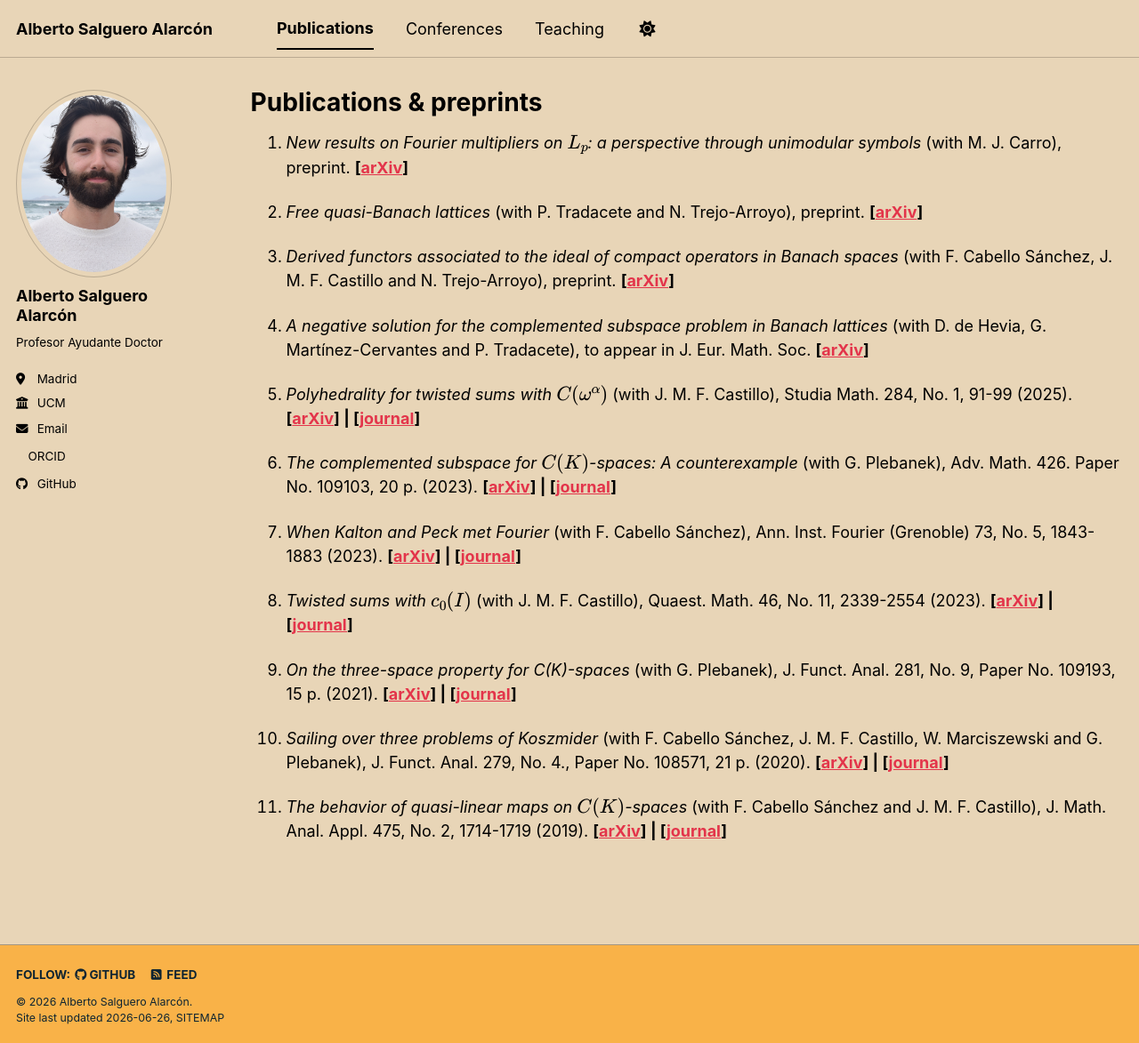
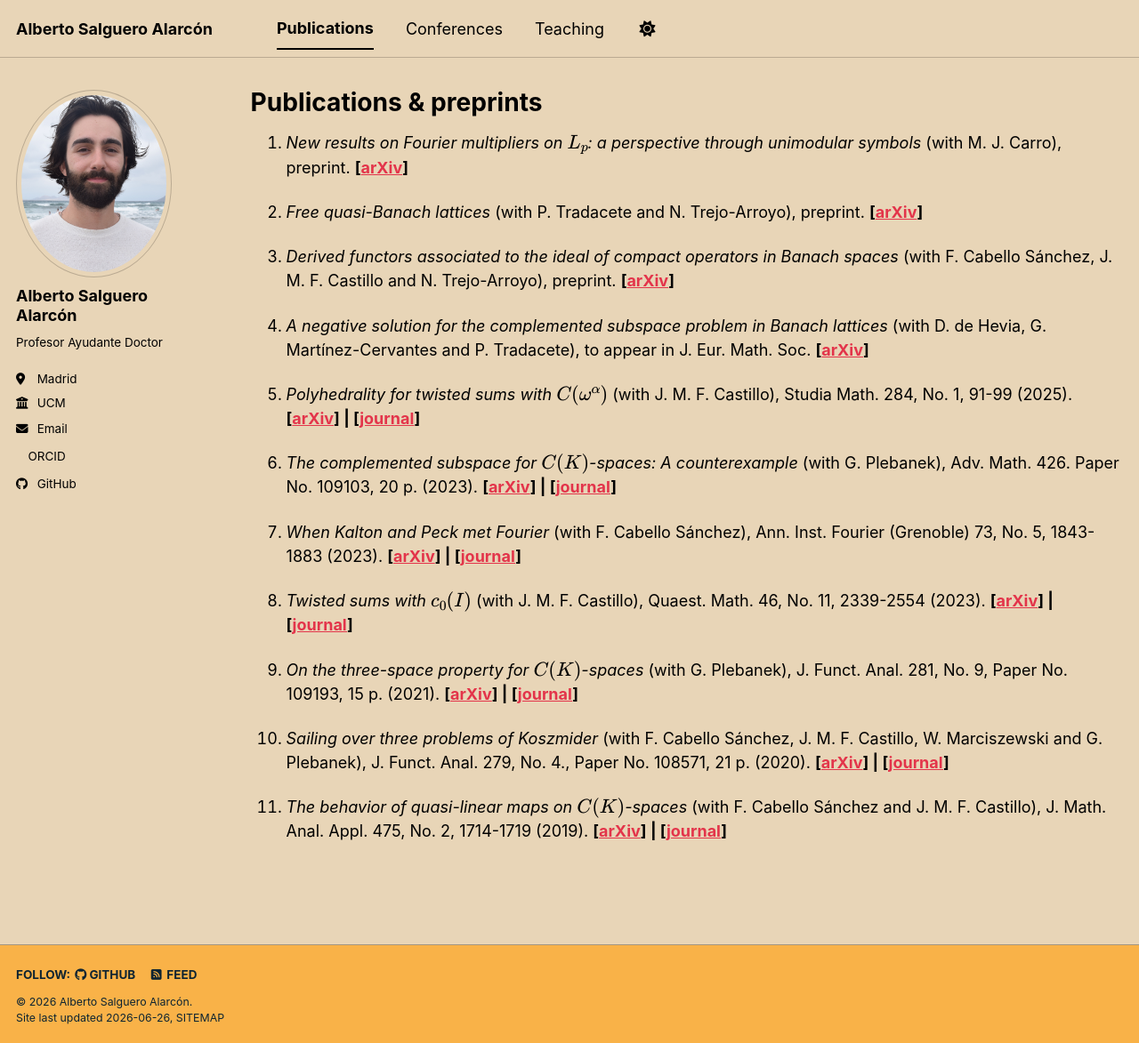
Before and after one commit to salgueroalarcon/salgueroalarcon.github.io, a Jekyll site: the page built from _pages/publications.md, in a window 1280 px wide and 1173 px high. Shown: the whole window at 89% size. Built offline with Jekyll 4.4.1, drawn with Linux system fonts in a browser that asks for light colours; a style sheet for code colours, icons or effects is not loaded.

```diff
--- a/_pages/publications.md
+++ b/_pages/publications.md
@@ -37,7 +37,7 @@ author_profile: true
 
 8. *Twisted sums with $c_0(I)$* (with J. M. F. Castillo), Quaest. Math. 46, No. 11, 2339-2554 (2023). **[<a href="https://arxiv.org/abs/2204.01704" target="_blank">arXiv</a>] \| [<a href="https://www.tandfonline.com/doi/abs/10.2989/16073606.2022.2146546" target="_blank">journal</a>]**
 
-9. *On the three-space property for C(K)-spaces* (with G. Plebanek), J. Funct. Anal. 281, No. 9, Paper No. 109193, 15 p. (2021). **[<a href="https://arxiv.org/abs/2602.17485" target="_blank">arXiv</a>] \| [<a href="https://www.sciencedirect.com/science/article/pii/S0022123621002755" target="_blank">journal</a>]**
+9. *On the three-space property for $C(K)$-spaces* (with G. Plebanek), J. Funct. Anal. 281, No. 9, Paper No. 109193, 15 p. (2021). **[<a href="https://arxiv.org/abs/2602.17485" target="_blank">arXiv</a>] \| [<a href="https://www.sciencedirect.com/science/article/pii/S0022123621002755" target="_blank">journal</a>]**
 
 10. *Sailing over three problems of Koszmider* (with F. Cabello Sánchez, J. M. F. Castillo, W. Marciszewski and G. Plebanek), J. Funct. Anal. 279, No. 4., Paper No. 108571, 21 p. (2020). **[<a href="https://arxiv.org/abs/1910.07273" target="_blank">arXiv</a>] \| [<a href="https://www.sciencedirect.com/science/article/pii/S0022123620301142" target="_blank">journal</a>]**
 
```
